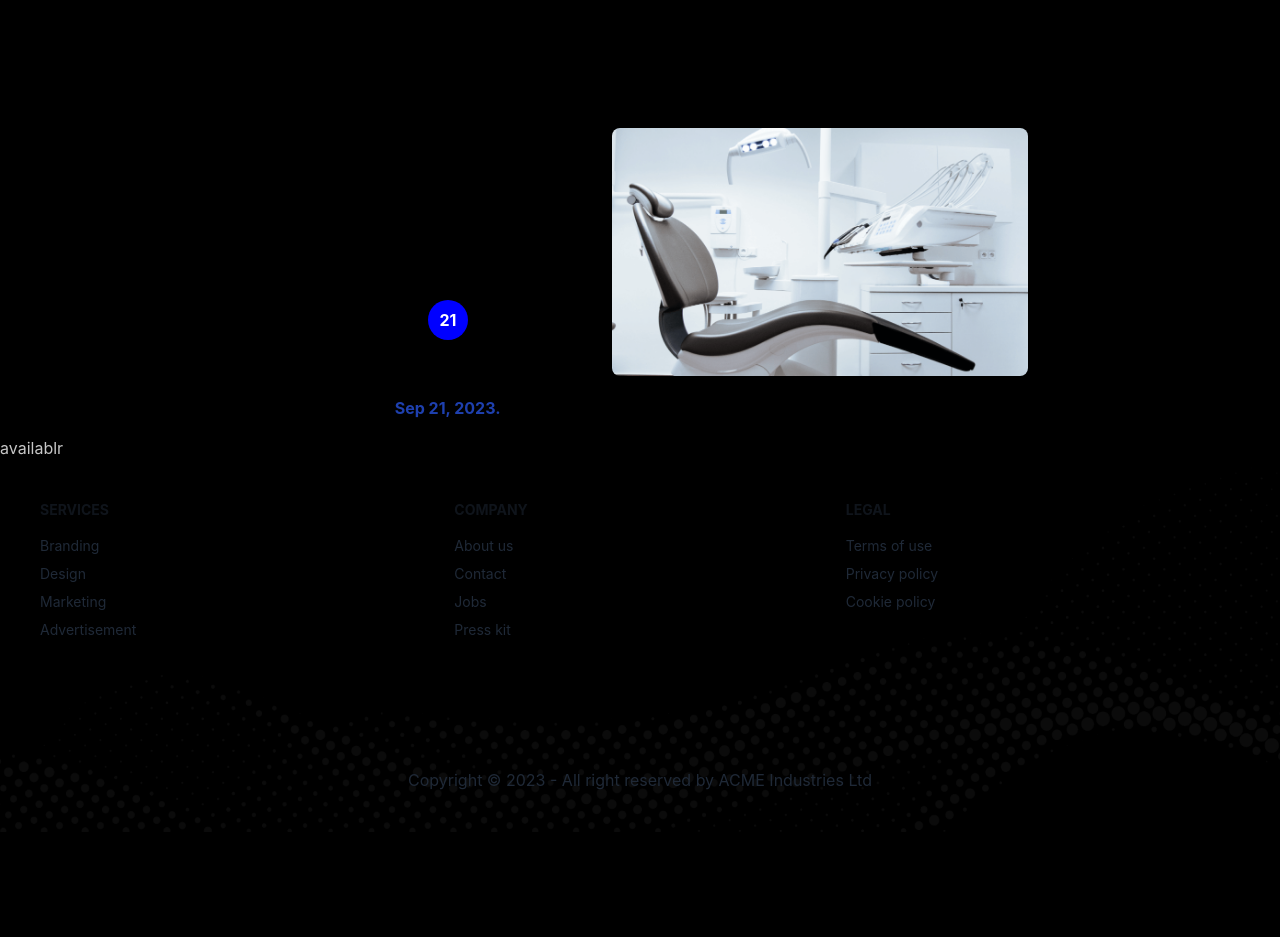
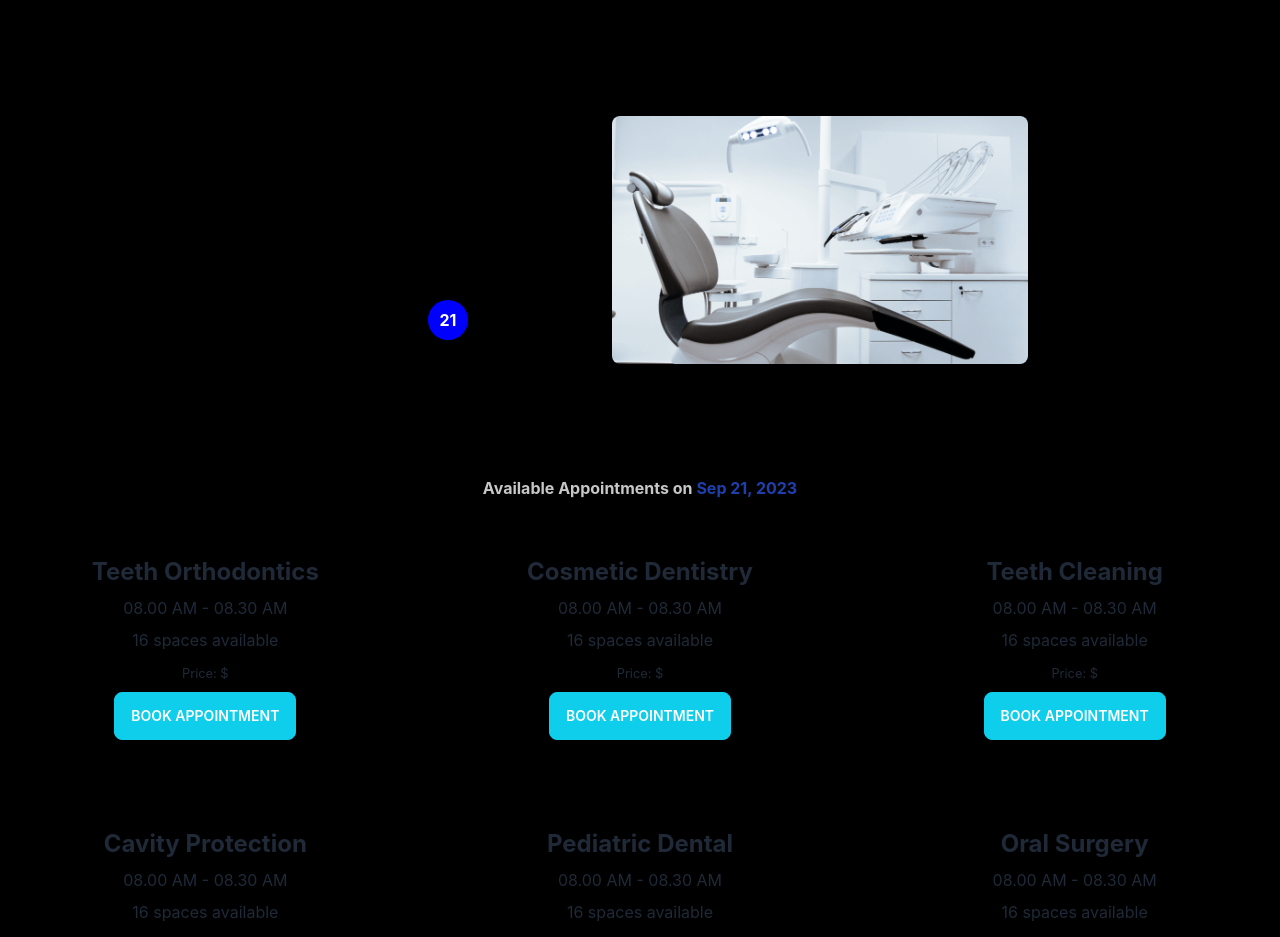
Before and after one commit to Ikramul-Mahin/doctors-portal-clientside, a React (Create React App) app: page /appointment in a window 1280 px wide. Shown: the top 937 px of the page. Before the commit the page ends 832 px from the top, so only its background shows below. Built offline with nearby package versions, Linux system fonts and the light colour scheme.

Commit message:
availableoption section done

```diff
--- /dev/null
+++ b/public/appointmentOptions.json
@@ -0,0 +1,133 @@
+[
+    {
+        "_id": 1,
+        "name": "Teeth Orthodontics",
+        "slots": [
+            "08.00 AM - 08.30 AM",
+            "08.30 AM - 09.00 AM",
+            "09.00 AM - 9.30 AM",
+            "09.30 AM - 10.00 AM",
+            "10.00 AM - 10.30 AM",
+            "10.30 AM - 11.00 AM",
+            "11.00 AM - 11.30 AM",
+            "11.30 AM - 12.00 AM",
+            "1.00 PM - 1.30 PM",
+            "1.30 PM - 2.00 PM",
+            "2.00 PM - 2.30 PM",
+            "2.30 PM - 3.00 PM",
+            "3.00 PM - 3.30 PM",
+            "3.30 PM - 4.00 PM",
+            "4.00 PM - 4.30 PM",
+            "4.30 PM - 5.00 PM"
+        ]
+    },
+    {
+        "_id": 2,
+        "name": "Cosmetic Dentistry",
+        "slots": [
+            "08.00 AM - 08.30 AM",
+            "08.30 AM - 09.00 AM",
+            "09.00 AM - 9.30 AM",
+            "09.30 AM - 10.00 AM",
+            "10.00 AM - 10.30 AM",
+            "10.30 AM - 11.00 AM",
+            "11.00 AM - 11.30 AM",
+            "11.30 AM - 12.00 AM",
+            "1.00 PM - 1.30 PM",
+            "1.30 PM - 2.00 PM",
+            "2.00 PM - 2.30 PM",
+            "2.30 PM - 3.00 PM",
+            "3.00 PM - 3.30 PM",
+            "3.30 PM - 4.00 PM",
+            "4.00 PM - 4.30 PM",
+            "4.30 PM - 5.00 PM"
+        ]
+    },
+    {
+        "_id": 3,
+        "name": "Teeth Cleaning",
+        "slots": [
+            "08.00 AM - 08.30 AM",
+            "08.30 AM - 09.00 AM",
+            "09.00 AM - 9.30 AM",
+            "09.30 AM - 10.00 AM",
+            "10.00 AM - 10.30 AM",
+            "10.30 AM - 11.00 AM",
+            "11.00 AM - 11.30 AM",
+            "11.30 AM - 12.00 AM",
+            "1.00 PM - 1.30 PM",
+            "1.30 PM - 2.00 PM",
+            "2.00 PM - 2.30 PM",
+            "2.30 PM - 3.00 PM",
+            "3.00 PM - 3.30 PM",
+            "3.30 PM - 4.00 PM",
+            "4.00 PM - 4.30 PM",
+            "4.30 PM - 5.00 PM"
+        ]
+    },
+    {
+        "_id": 4,
+        "name": "Cavity Protection",
+        "slots": [
+            "08.00 AM - 08.30 AM",
+            "08.30 AM - 09.00 AM",
+            "09.00 AM - 9.30 AM",
+            "09.30 AM - 10.00 AM",
+            "10.00 AM - 10.30 AM",
+            "10.30 AM - 11.00 AM",
+            "11.00 AM - 11.30 AM",
+            "11.30 AM - 12.00 AM",
+            "1.00 PM - 1.30 PM",
+            "1.30 PM - 2.00 PM",
+            "2.00 PM - 2.30 PM",
+            "2.30 PM - 3.00 PM",
+            "3.00 PM - 3.30 PM",
+            "3.30 PM - 4.00 PM",
+            "4.00 PM - 4.30 PM",
+            "4.30 PM - 5.00 PM"
+        ]
+    },
+    {
+        "name": "Pediatric Dental",
+        "slots": [
+            "08.00 AM - 08.30 AM",
+            "08.30 AM - 09.00 AM",
+            "09.00 AM - 9.30 AM",
+            "09.30 AM - 10.00 AM",
+            "10.00 AM - 10.30 AM",
+            "10.30 AM - 11.00 AM",
+            "11.00 AM - 11.30 AM",
+            "11.30 AM - 12.00 AM",
+            "1.00 PM - 1.30 PM",
+            "1.30 PM - 2.00 PM",
+            "2.00 PM - 2.30 PM",
+            "2.30 PM - 3.00 PM",
+            "3.00 PM - 3.30 PM",
+            "3.30 PM - 4.00 PM",
+            "4.00 PM - 4.30 PM",
+            "4.30 PM - 5.00 PM"
+        ]
+    },
+    {
+        "_id": 6,
+        "name": "Oral Surgery",
+        "slots": [
+            "08.00 AM - 08.30 AM",
+            "08.30 AM - 09.00 AM",
+            "09.00 AM - 9.30 AM",
+            "09.30 AM - 10.00 AM",
+            "10.00 AM - 10.30 AM",
+            "10.30 AM - 11.00 AM",
+            "11.00 AM - 11.30 AM",
+            "11.30 AM - 12.00 AM",
+            "1.00 PM - 1.30 PM",
+            "1.30 PM - 2.00 PM",
+            "2.00 PM - 2.30 PM",
+            "2.30 PM - 3.00 PM",
+            "3.00 PM - 3.30 PM",
+            "3.30 PM - 4.00 PM",
+            "4.00 PM - 4.30 PM",
+            "4.30 PM - 5.00 PM"
+        ]
+    }
+]
--- a/src/pages/Appoinement/Appoinement/Appoinement.js
+++ b/src/pages/Appoinement/Appoinement/Appoinement.js
@@ -1,12 +1,19 @@
-import React from 'react';
+import React, { useState } from 'react';
 import AppointmentBanner from '../AppointmentBanner.js/AppointmentBanner';
 import AvailableAppointments from '../AvailableAppointments/AvailableAppointments';
 
 const Appoinement = () => {
+    const [selectedDate, setSelectedDate] = useState(new Date())
+
     return (
         <div>
-            <AppointmentBanner></AppointmentBanner>
-            <AvailableAppointments></AvailableAppointments>
+            <AppointmentBanner
+                selectedDate={selectedDate}
+                setSelectedDate={setSelectedDate}
+            ></AppointmentBanner>
+            <AvailableAppointments
+                selectedDate={selectedDate}
+            ></AvailableAppointments>
         </div>
     );
 };
--- a/src/pages/Appoinement/AppointmentBanner.js/AppointmentBanner.js
+++ b/src/pages/Appoinement/AppointmentBanner.js/AppointmentBanner.js
@@ -1,9 +1,7 @@
-import React, { useState } from 'react';
 import chair from '../../../assets/images/chair.png'
 import { DayPicker } from 'react-day-picker';
 import { format } from 'date-fns';
-const AppointmentBanner = () => {
-    const [selectedDate, setSelectedDate] = useState(new Date())
+const AppointmentBanner = ({ selectedDate, setSelectedDate }) => {
 
     return (
         <div className="hero  text-black">
@@ -14,9 +12,8 @@ const AppointmentBanner = () => {
                         mode="single"
                         selected={selectedDate}
                         onSelect={setSelectedDate}
-
                     />
-                    <p>You have selected <span className='text-blue-800 font-bold'> {format(selectedDate, 'PP')}. </span></p>
+                    {/* <p>You have selected <span className='text-blue-800 font-bold'> {format(selectedDate, 'PP')}. </span></p> */}
                 </div>
             </div>
         </div>
--- /dev/null
+++ b/src/pages/Appoinement/AvailableAppointments/AppointmentOption.js
@@ -0,0 +1,25 @@
+import React from 'react';
+
+const AppointmentOption = ({ appointmentOption }) => {
+    const { name, price, slots } = appointmentOption;
+    return (
+        <div className="card shadow-xl text-gray-800">
+            <div className="card-body text-center">
+                <h2 className="text-2xl text-secondary font-bold text-center">{name}</h2>
+                <p>{slots.length > 0 ? slots[0] : 'Try Another day'}</p>
+                <p>{slots.length} {slots.length > 1 ? 'spaces' : 'space'} available</p>
+                <p><small>Price: ${price}</small></p>
+                <div className="card-actions justify-center">
+                    <label
+                        // disabled={slots.length === 0}
+                        htmlFor="booking-modal"
+                        className="btn btn-primary text-white"
+                    // onClick={() => setTreatment(appointmentOption)}
+                    >Book Appointment</label>
+                </div>
+            </div>
+        </div>
+    );
+};
+
+export default AppointmentOption;
--- a/src/pages/Appoinement/AvailableAppointments/AvailableAppointments.js
+++ b/src/pages/Appoinement/AvailableAppointments/AvailableAppointments.js
@@ -1,10 +1,28 @@
-import React from 'react';
+import { format } from 'date-fns';
+import React, { useEffect, useState } from 'react';
+import AppointmentOption from './AppointmentOption';
 
-const AvailableAppointments = () => {
+const AvailableAppointments = ({ selectedDate }) => {
+    const [appointmentOptions, setAppointmentoptions] = useState([])
+
+    useEffect(() => {
+        fetch('appointmentOptions.json')
+            .then(res => res.json())
+            .then(data => setAppointmentoptions(data))
+    }, [])
     return (
-        <div>
-            <h1>availablr</h1>
-        </div>
+        <section className='my-16'>
+            <p className='text-center text-secondary font-bold'>Available Appointments on <span className='text-blue-800'>{format(selectedDate, 'PP')}</span> </p>
+
+            <div className='grid gap-6 grid-cols-1 md:grid-cols-2 lg:grid-cols-3 mt-6'>
+                {
+                    appointmentOptions.map(option => <AppointmentOption
+                        key={option._id}
+                        appointmentOption={option}
+                    ></AppointmentOption>)
+                }
+            </div>
+        </section>
     );
 };
 
```
